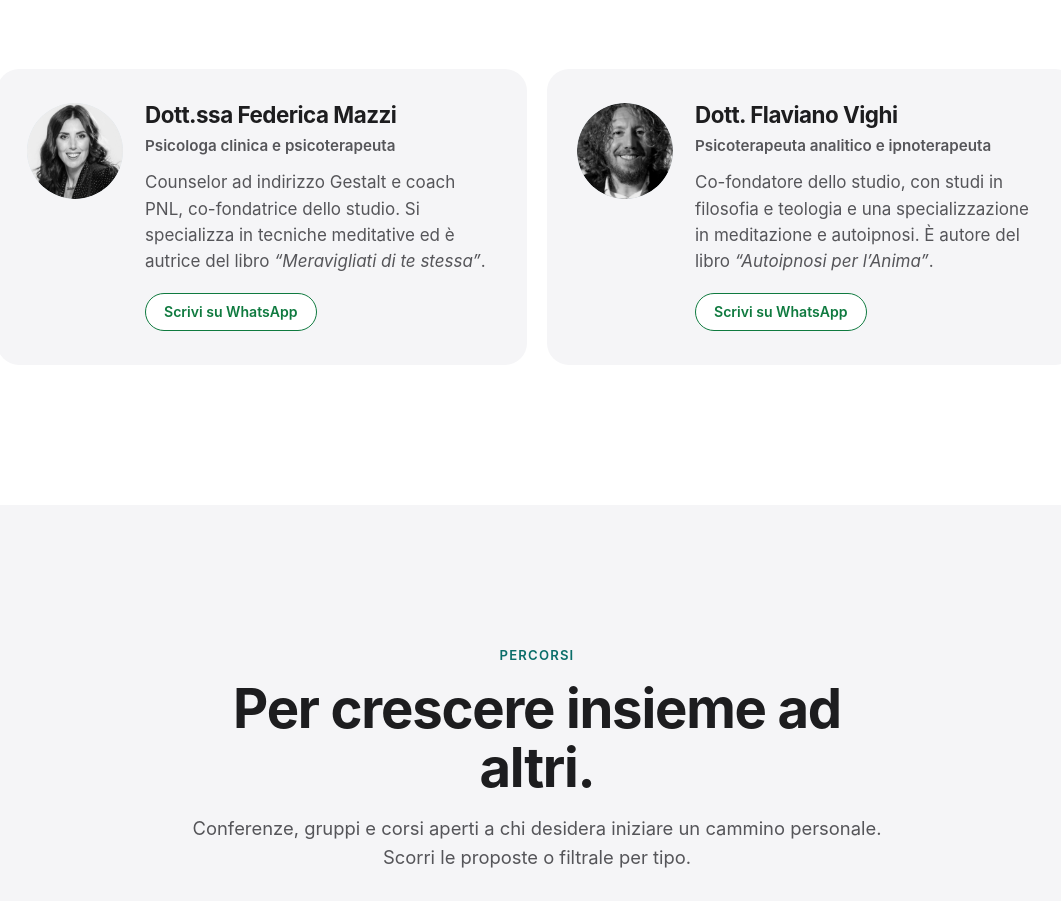
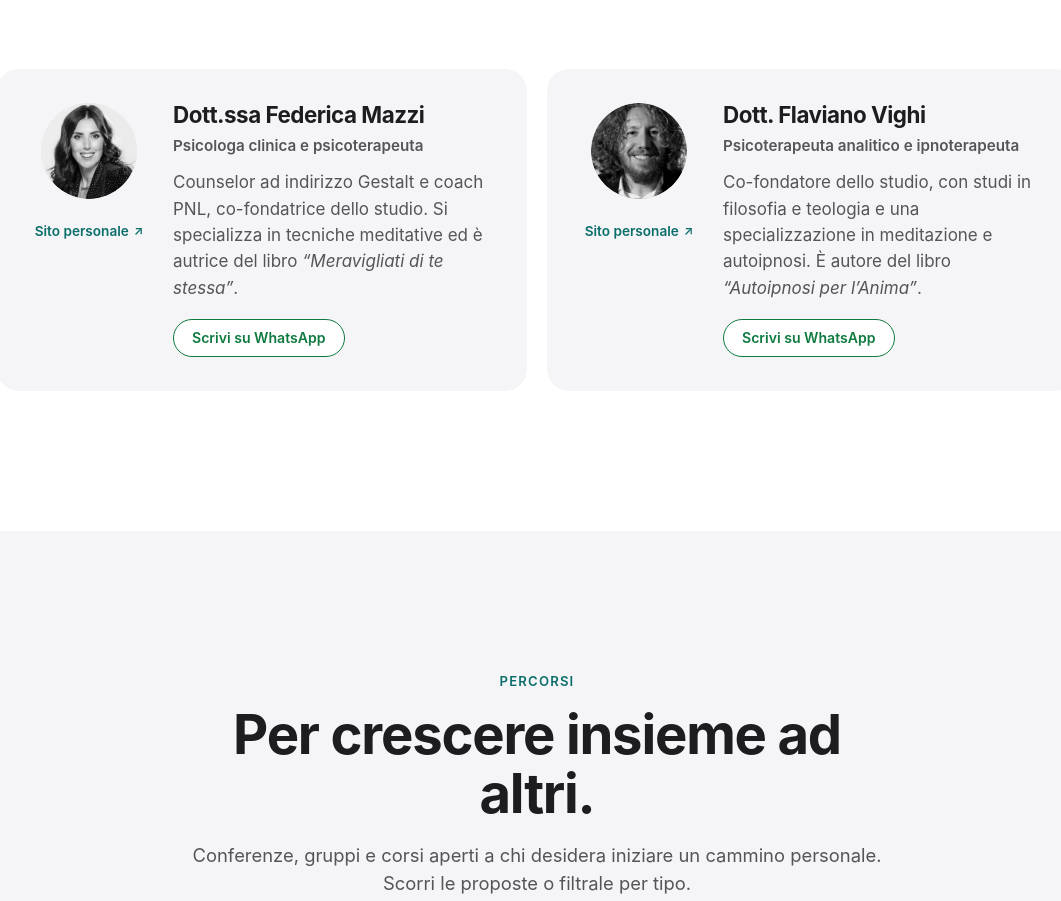
Before and after one commit to emanuele79ottolini-collab/NAOS_DEMO-v1, a plain HTML site: page index.html in a window 1280 px wide. Shown: the part 4386-5287 px from the top of the page, without its empty margins (103-1164 px from the left). Drawn offline with Linux system fonts and the light colour scheme.

Commit message:
Link al sito personale sotto le foto dei due professionisti
Co-Authored-By: Claude Sonnet 5.5 <noreply@anthropic.com>

```diff
--- a/index.html
+++ b/index.html
@@ -171,7 +171,10 @@
       </div>
       <div class="people">
         <article class="person reveal">
-          <img src="assets/mazzi.png" alt="Ritratto della Dott.ssa Federica Mazzi" loading="lazy" width="160" height="160">
+          <div class="person-photo">
+            <img src="assets/mazzi.png" alt="Ritratto della Dott.ssa Federica Mazzi" loading="lazy" width="160" height="160">
+            <a class="site-link" href="https://www.federicamazzi.it" target="_blank" rel="noopener" aria-label="Sito personale della Dott.ssa Federica Mazzi (si apre in una nuova scheda)">Sito personale</a>
+          </div>
           <div>
             <h3>Dott.ssa Federica Mazzi</h3>
             <p class="role">Psicologa clinica e psicoterapeuta</p>
@@ -182,7 +185,10 @@
           </div>
         </article>
         <article class="person reveal">
-          <img src="assets/vighi.png" alt="Ritratto del Dott. Flaviano Vighi" loading="lazy" width="160" height="160">
+          <div class="person-photo">
+            <img src="assets/vighi.png" alt="Ritratto del Dott. Flaviano Vighi" loading="lazy" width="160" height="160">
+            <a class="site-link" href="https://www.dottorflavianovighi.com" target="_blank" rel="noopener" aria-label="Sito personale del Dott. Flaviano Vighi (si apre in una nuova scheda)">Sito personale</a>
+          </div>
           <div>
             <h3>Dott. Flaviano Vighi</h3>
             <p class="role">Psicoterapeuta analitico e ipnoterapeuta</p>
--- a/styles.css
+++ b/styles.css
@@ -127,7 +127,12 @@ em{font-style:italic}
 /* Professionisti */
 .people{display:grid;gap:20px;grid-template-columns:repeat(2,1fr)}
 .person{background:var(--tint);border-radius:var(--radius);padding:34px 30px;display:flex;gap:22px;align-items:flex-start}
+.person-photo{flex:none;width:124px;display:flex;flex-direction:column;align-items:center;gap:10px}
 .person img{width:96px;height:96px;border-radius:50%;object-fit:cover;flex:none;background:#dfe7ee}
+.site-link{display:inline-flex;align-items:center;justify-content:center;gap:5px;white-space:nowrap;min-height:44px;padding:0 6px;font-size:.85rem;font-weight:600;color:var(--accent);text-decoration:none;text-align:center;line-height:1.2}
+.site-link::after{content:"↗";font-size:.9em;transition:transform .3s var(--ease)}
+.site-link:hover{text-decoration:underline;text-underline-offset:4px}
+.site-link:hover::after{transform:translate(2px,-2px)}
 .person h3{font-size:1.4rem}
 .role{color:var(--accent);font-weight:560;font-size:.95rem;margin:6px 0 12px}
 .person p{color:var(--ink-2)}
```
